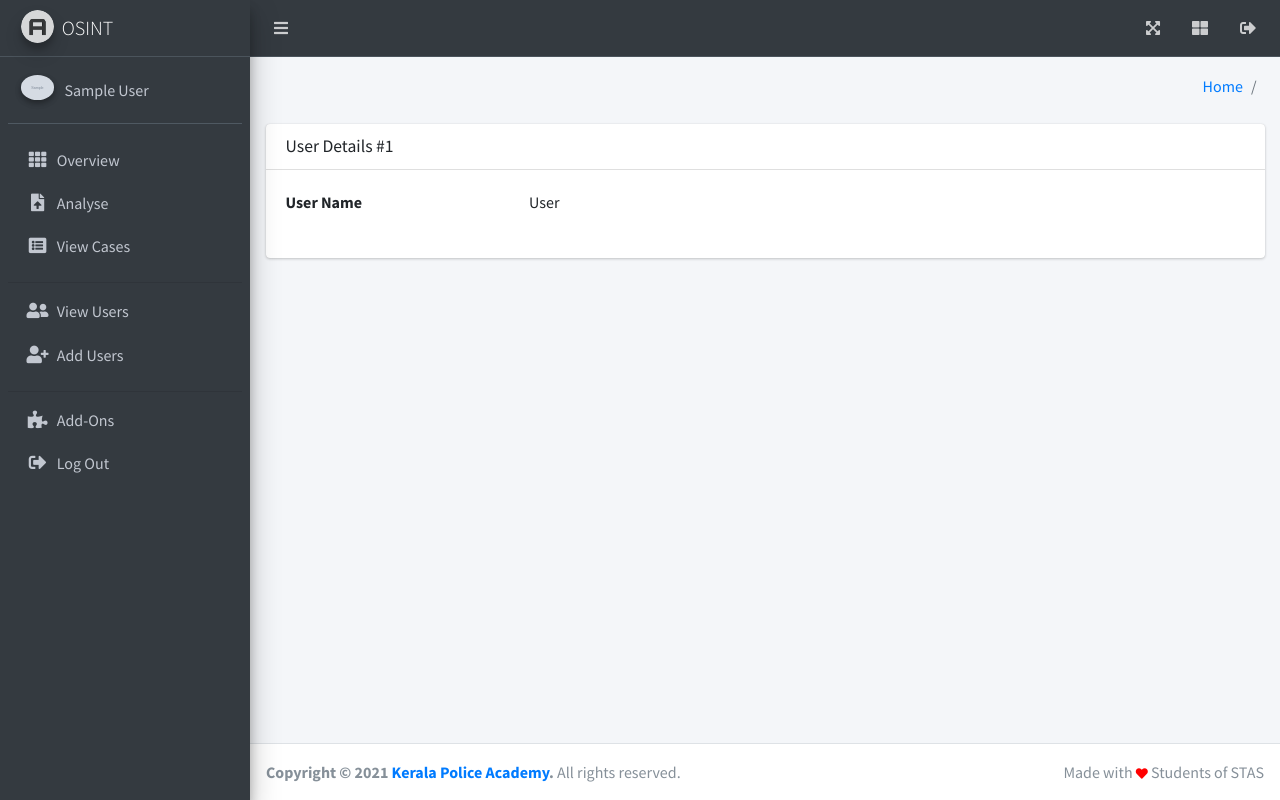
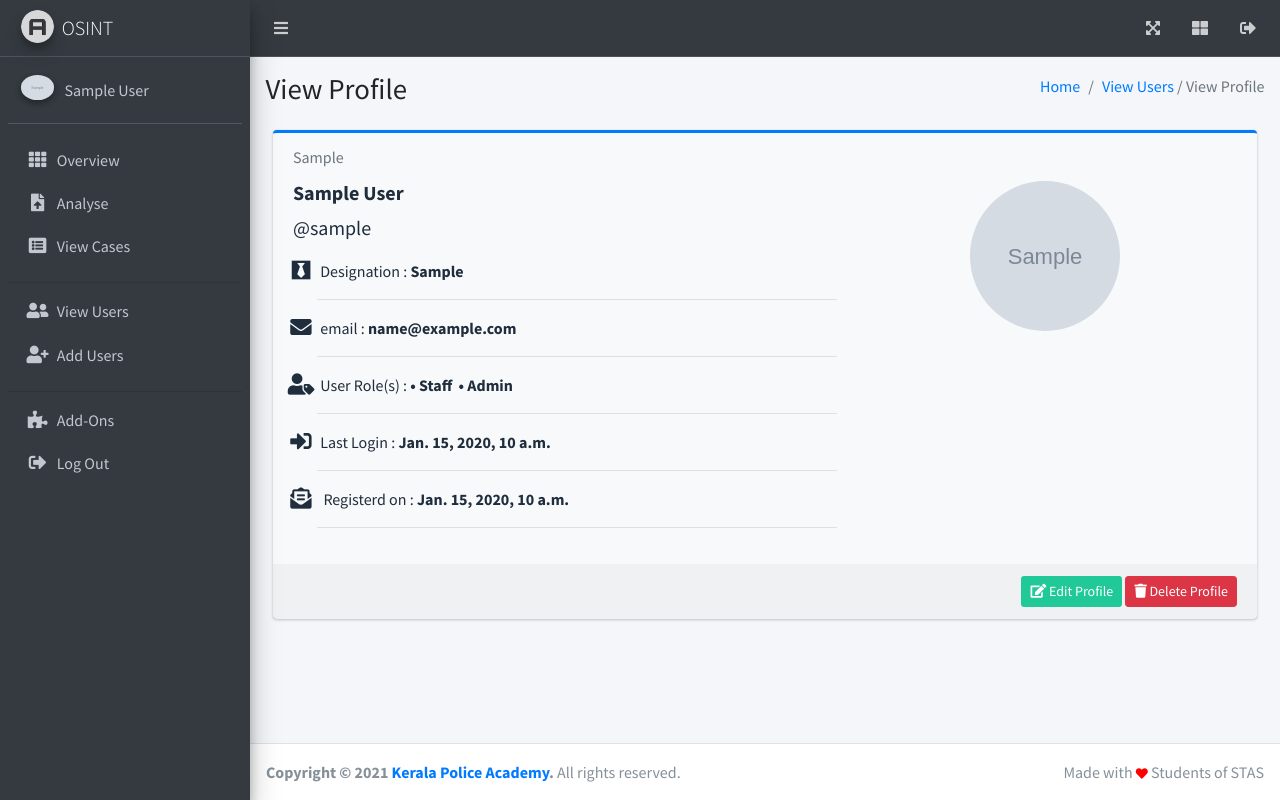
Before and after one commit to adarshvs/osint-kepa, a Django app: page /1/profile/ in a window 1280 px wide. Run offline with Django 3.2, Linux system fonts and the light colour scheme; a user stored in the database is signed in; tables that the repository leaves empty hold one stand-in row (values such as "Sample post"); grey boxes marked "Sample" are stand-in pictures; some libraries are stand-ins or nearby versions.

Commit message:
user detailed view UI updated

```diff
--- a/osint/template/profile/viewuser.html
+++ b/osint/template/profile/viewuser.html
@@ -1,31 +1,64 @@
-{%  extends 'theme/base.html' %}
+{% extends 'theme/base.html' %}
+{% load static %}
 
 
-{% block title %}   {% endblock %}
+{% block title %} View Profile {% endblock %}
 
-{% block page_heading %}   {% endblock %}
+{% block page_heading %} View Profile {% endblock %}
 
-{% block breadcrumbnavigation %}   {% endblock %}
+{% block breadcrumbnavigation %} <a href="account"> View Users</a> / View Profile {% endblock %}
 
-{% block sidebarheading %}   {% endblock %}
-{% block sidebarcontent %}l  {% endblock %}
+{% block sidebarheading %} {% endblock %}
+{% block sidebarcontent %} {% endblock %}
 
 {% block body %}
-<div class="card">
-    <div class="card-header">
-        <h5 class="card-title">User Details #{{userp.id}}</h5>
-    </div>
-    <div class="card-body">
-    <dl class="row">
-      <dt class="col-sm-3">User Name</dt>
-      <dd class="col-sm-9">{{ userp.profile.first_name }} {{ userp.last_name }}</dd>
 
 
-</dl>
 
+<div class="col-12   d-flex align-items-stretch flex-column">
+    <div class="card bg-light d-flex flex-fill card-primary card-outline">
+        <div class="card-header text-muted border-bottom-0">
+            {% if not userp.profile.designation == None %} {{ userp.profile.designation }} {% endif %}
+        </div>
+        <div class="card-body pt-0">
+            <div class="row">
+                <div class="col-7">
+                    <h2 class="text-lg"><b>{{ userp.first_name }} {{ userp.last_name }}</b></h1>
+                        <p class="text-lg">@{{ userp.username }}</p>
+                        <ul class="ml-4 mb-0 fa-ul ">
+                            <li class="large"><span class="fa-li"><i class="fab fa-lg fa-black-tie"></i></span> &nbsp;Designation : <b>{{ userp.profile.designation }}</b></li><hr>
+                            <li class="large"><span class="fa-li"><i class="fas fa-lg fa-envelope"></i></span>&nbsp;email : <b>{{ userp.email }}</b></li><hr>
+                            <li class="large"><span class="fa-li"><i class="fas fa-lg fa-user-tag"></i></span>&nbsp;User Role(s) : <b>{% if userp.is_staff == True %} • Staff{% endif%} {% if userp.is_superuser == True %} &nbsp;• Admin {% else %} • user {% endif%}</b></li><hr>
+
+                            <li class="large"><span class="fa-li"><i class="fas fa-lg fa-sign-in-alt"></i></span> &nbsp;Last Login : <b>{{ userp.last_login }}</b></li><hr>
+                            <li class="large"><span class="fa-li"><i class="fas fa-lg fa-envelope-open-text"></i></span>
+                            &nbsp; Registerd on : <b>{{ userp.date_joined }}</b></li><hr>
+
+
+
+                        </ul>
+                </div>
+                <div class="col-5 text-center">
+                    {% if userp.profile.profile_pic%}
+                    <img src="{{ userp.profile.profile_pic.url}}" alt="user-avatar" class="img-circle " height="150px"  width="150px">
+                    {% else %}
+                    <img src="{% static 'avatars/noavatar.jpg' %}" alt="user-avatar" class="img-circle" height="150px"  width="150px">
+                    {% endif %}
+                </div>
+            </div>
+        </div>
+        <div class="card-footer">
+            <div class="text-right">
+                <a href="{% url 'update-profile' user.pk %}" class="btn btn-sm bg-teal">
+                    <i class="fas fa-edit"></i> Edit Profile
+                </a>
+                <a href="{% url 'delete-profile' user.pk %}" class="btn btn-sm btn-primary btn-danger">
+                    <i class="fas fa-trash"></i> Delete Profile
+                </a>
+            </div>
+        </div>
+    </div>
 </div>
-</div>
-
 {% endblock %}
 
 {% block scripts %}{% endblock %}
```
